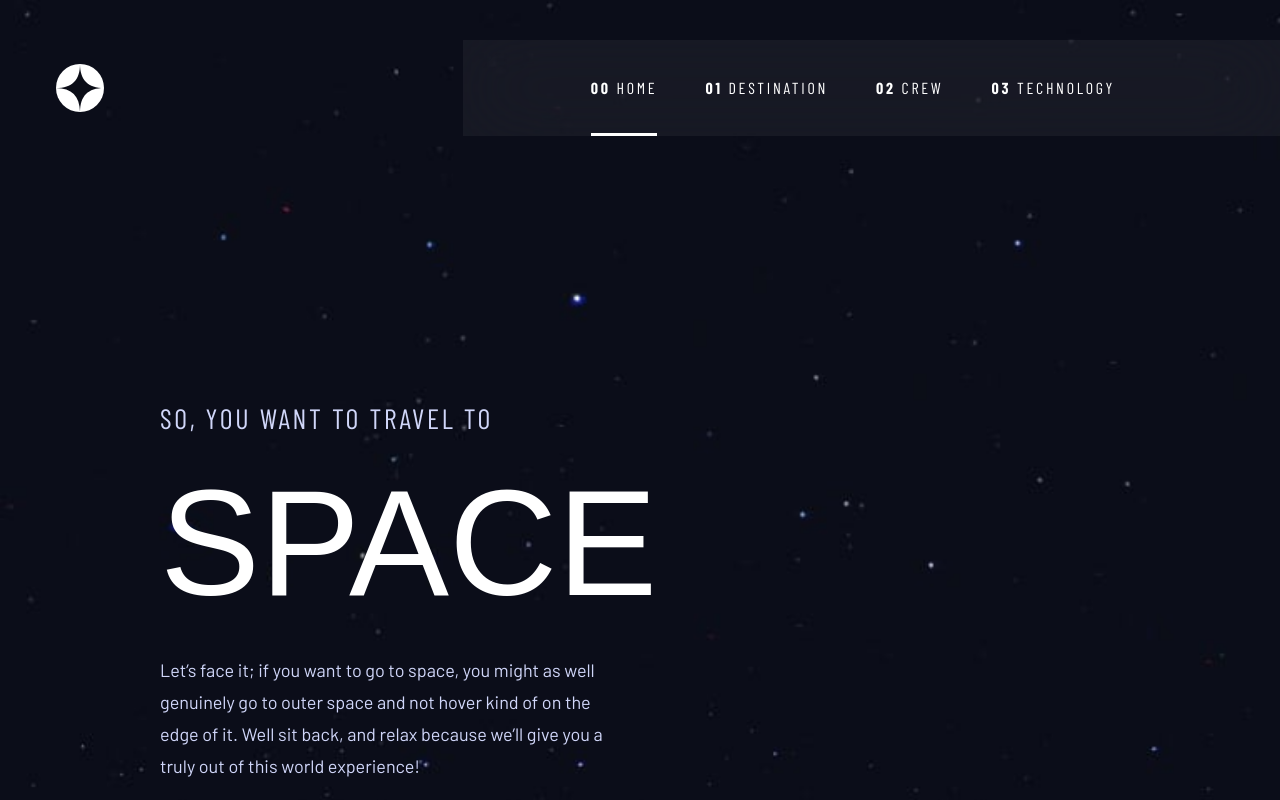
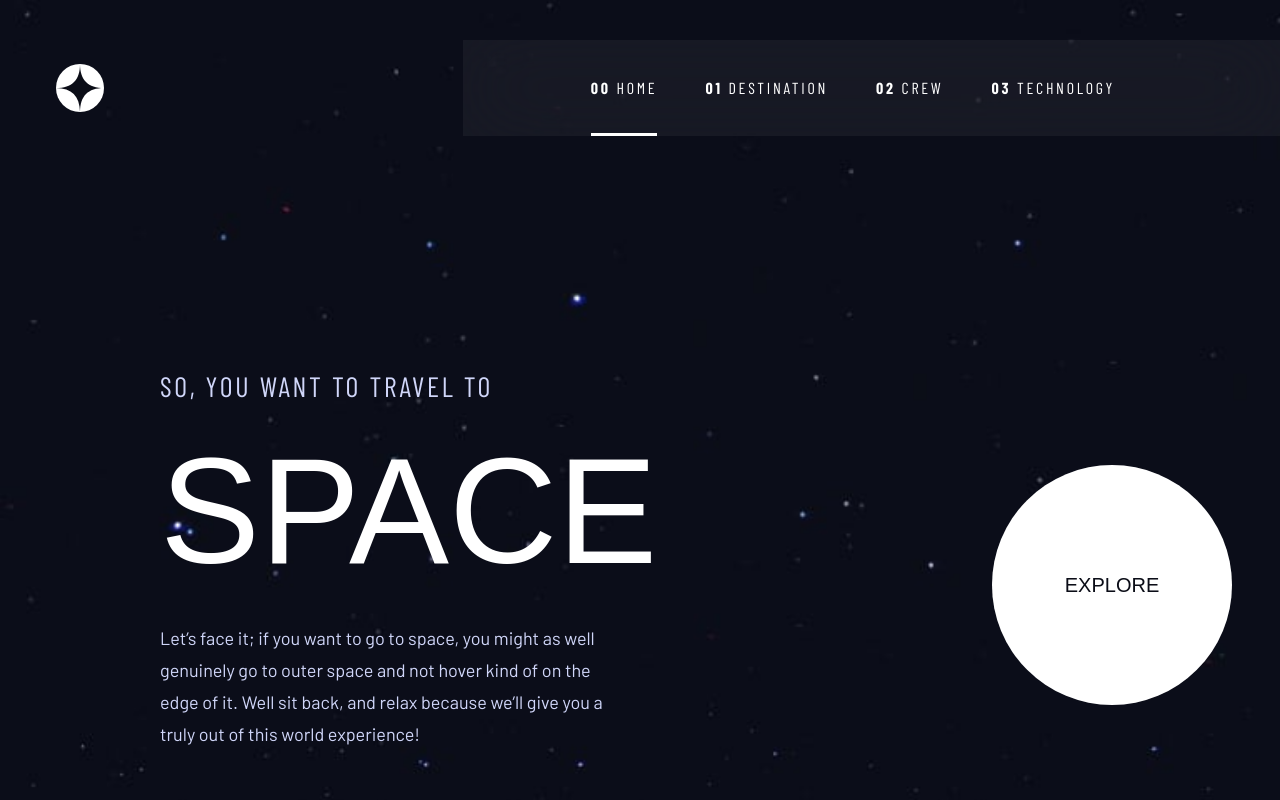
Before and after one commit to sfmayke/space-tourism-website, a Next.js app: page / in a window 1280 px wide. Shown: the top 800 px of the page. Built offline with nearby package versions, Linux system fonts and the light colour scheme; a web font is replaced by a local one.

Commit message:
💄 (home - page): fixes

```diff
--- a/src/app/page.tsx
+++ b/src/app/page.tsx
@@ -5,14 +5,14 @@ import PageAnimation from "./pageAnimation";
 
 export default function Home() {
   return (
-    <div className="flex min-h-screen flex-col items-center justify-between p-6 tablet:pt-0 desktop:flex-row desktop:p-40">
+    <div className="flex flex-col items-center justify-between p-6 tablet:pt-0 desktop:flex-row desktop:px-40 desktop:py-32">
       <BackgroundImage
         srcDefault={backgroundImageSrc}
         srcTablet="/images/home/background-home-tablet.jpg"
         srcMobile="/images/home/background-home-mobile.jpg"
         alt="home-background-space"
       />
-      <PageAnimation>
+      <PageAnimation className="flex flex-col items-center desktop:flex-row desktop:gap-96">
         <article className="flex flex-col items-center gap-4 tablet:mt-[6.625rem] tablet:max-w-md tablet:gap-6 desktop:items-start">
           <p className="font-barlow-condensed text-nav uppercase text-secondary tablet:text-xl desktop:text-sh1">
             so, you want to travel to
--- a/src/app/pageAnimation.tsx
+++ b/src/app/pageAnimation.tsx
@@ -3,9 +3,11 @@
 import { motion, AnimatePresence } from "framer-motion";
 import { PropsWithChildren, useId } from "react";
 
-interface Props extends PropsWithChildren {}
+interface Props extends PropsWithChildren {
+  className?: string;
+}
 
-export default function PageAnimation({ children }: Props) {
+export default function PageAnimation({ children, className }: Props) {
   const key = useId();
   return (
     <AnimatePresence mode="wait">
@@ -14,6 +16,7 @@ export default function PageAnimation({ children }: Props) {
         initial={{ opacity: 0, y: 20 }}
         animate={{ opacity: 1, y: 0 }}
         exit={{ opacity: 0, y: 20 }}
+        className={className}
       >
         {children}
       </motion.div>
```
